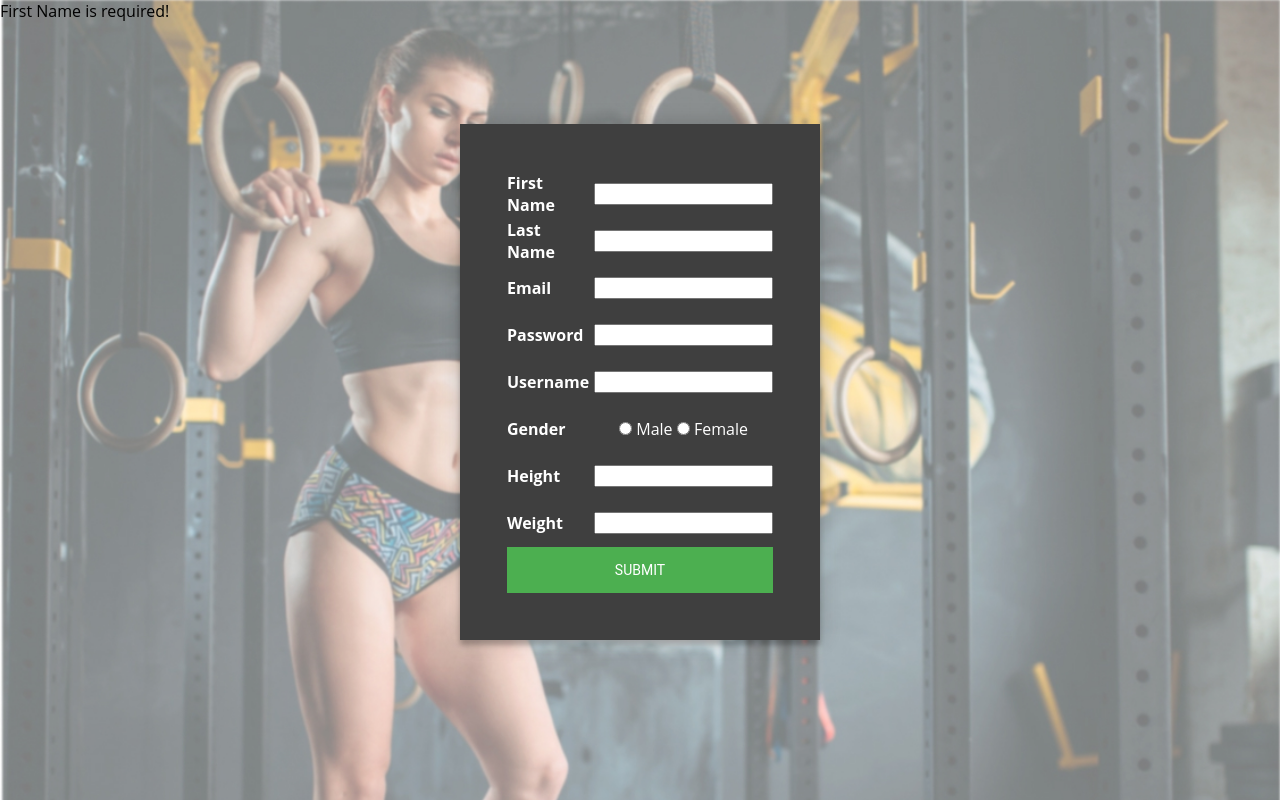
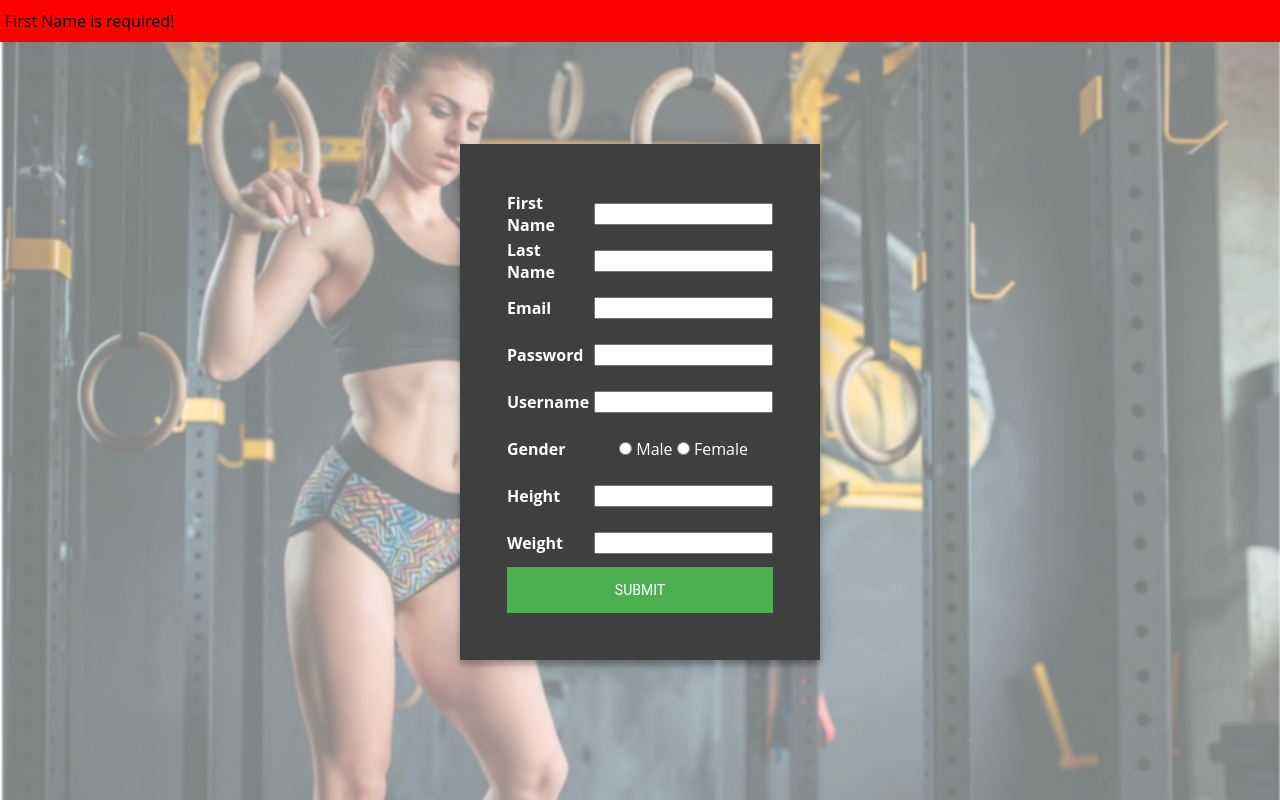
Before and after one commit to MiruRyuuki/BodyWorks, a PHP site: the page made by Register.php in a window 1280 px wide. Run offline with PHP 8.4, Linux system fonts and the light colour scheme.

Commit message:
Update style.css

```diff
--- a/style.css
+++ b/style.css
@@ -43,6 +43,16 @@ table.table th{
     color: #FFFFFF;
 }
 
+.warning{
+    background: red;
+    padding: 10px 5px;
+}
+
+.message{
+    background: green;
+    padding: 10px 5px;
+}
+
 .btn-form{
 	font-family: "Roboto", sans-serif;
     text-transform: uppercase;
```
